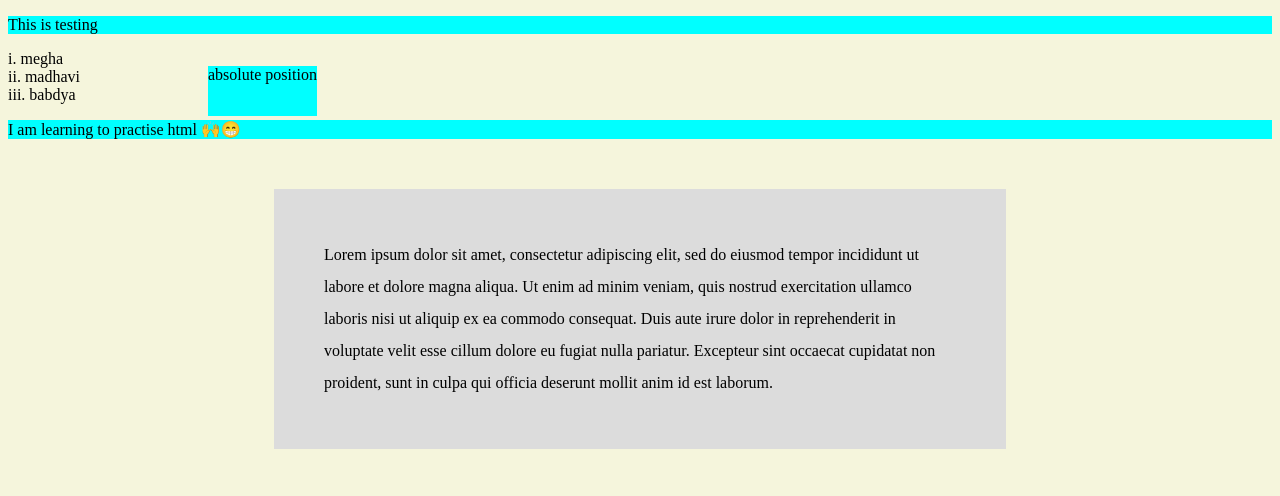
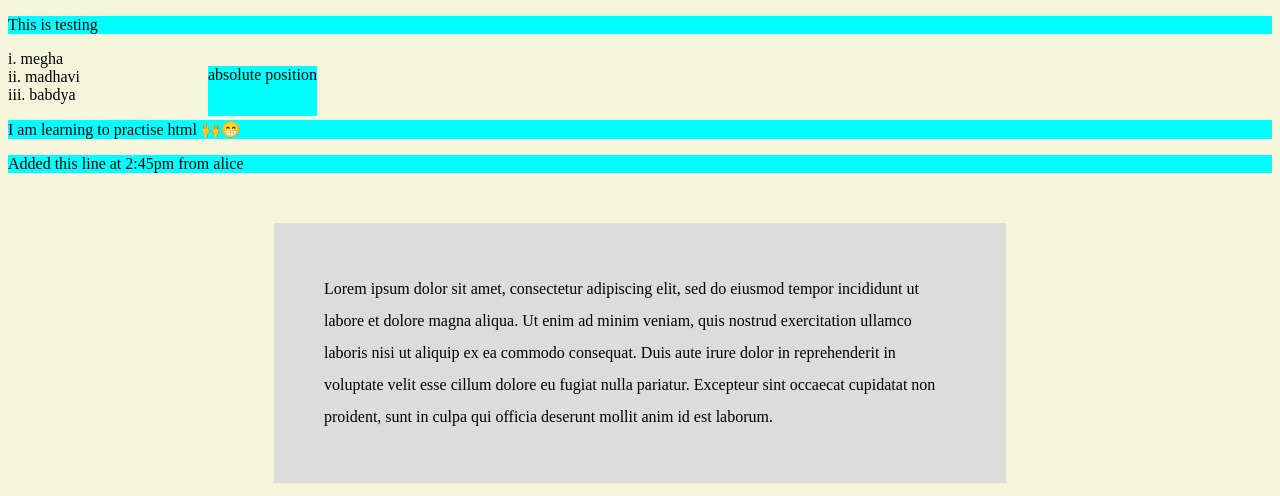
Before and after one commit to megha7july/Fruits, a plain HTML site: page index.html in a window 1280 px wide. Shown: the top 496 px of the page. Drawn offline with Linux system fonts and the light colour scheme.

Commit message:
Update Index.html by Alice

```diff
--- a/index.html
+++ b/index.html
@@ -15,6 +15,7 @@
     <li type="i">madhavi</li>
     <li type="i">babdya</li>
     <p>I am learning to practise html 🙌😁</p>
+    <p>Added this line at 2:45pm from alice</p>
 
     <p id="lorem">Lorem ipsum dolor sit amet, consectetur adipiscing elit, sed do eiusmod tempor incididunt ut labore et dolore magna aliqua. Ut enim ad minim veniam, quis nostrud exercitation ullamco laboris nisi ut aliquip ex ea commodo consequat. Duis aute irure dolor in reprehenderit in voluptate velit esse cillum dolore eu fugiat nulla pariatur. Excepteur sint occaecat cupidatat non proident, sunt in culpa qui officia deserunt mollit anim id est laborum.</p>
     <a href="https://google.com">google</a>
```
